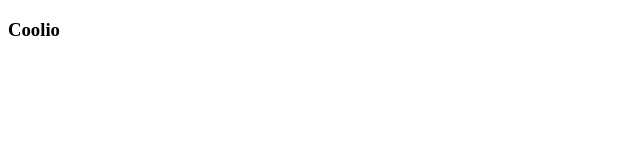
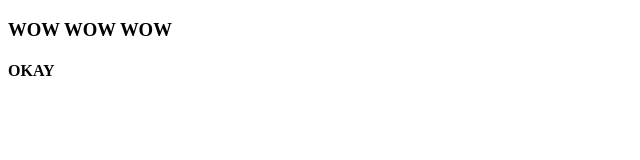
Before and after one commit to rocketballer99/test_repo1, a plain HTML site: page index.html in a window 1280 px wide. Shown: the whole page, without its empty margins (0-640 px from the left). Drawn offline with Linux system fonts and the light colour scheme.

Commit message:
NEW COMMIT

```diff
--- a/index.html
+++ b/index.html
@@ -7,7 +7,8 @@
 
 	<body>
 		<div class="awesome_class">
-			<h3>Coolio</h3>
+			<h3>WOW WOW WOW</h3>
+			<h4>OKAY</h4>
 		</div>
 	</body>
 </html>
```
